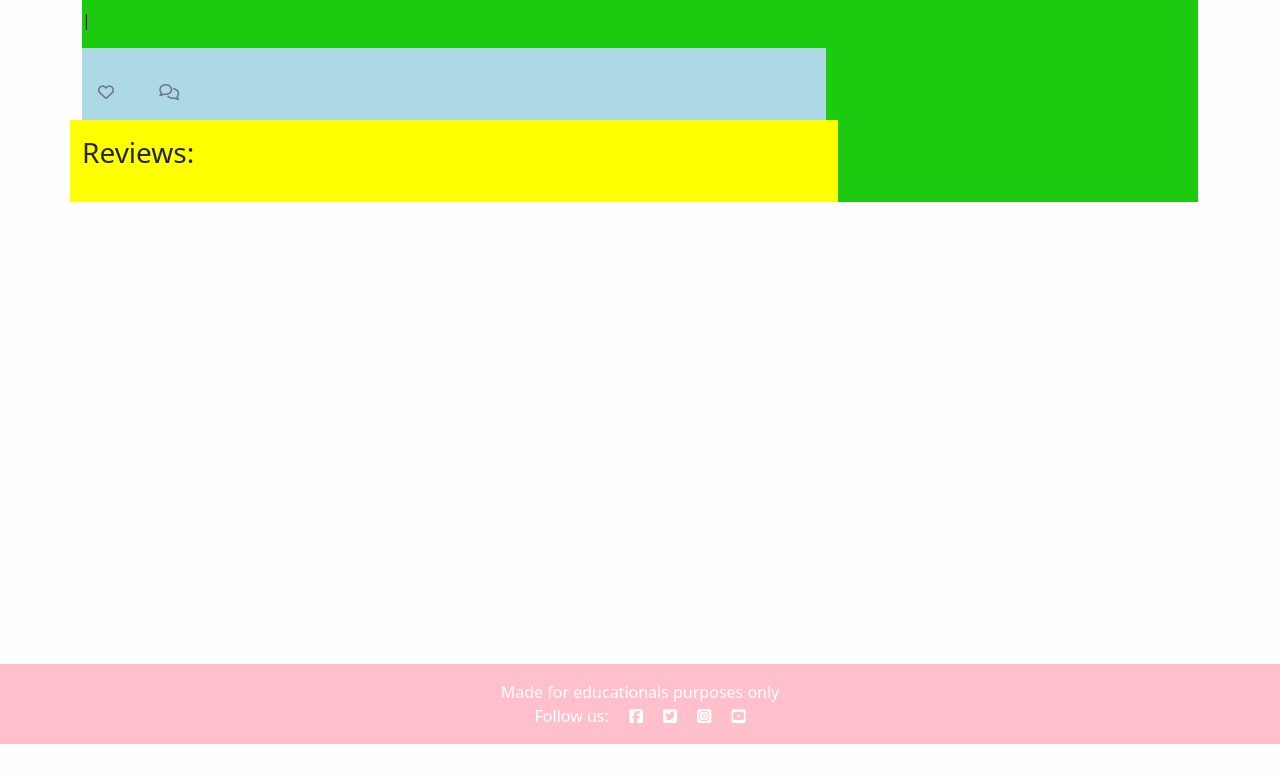
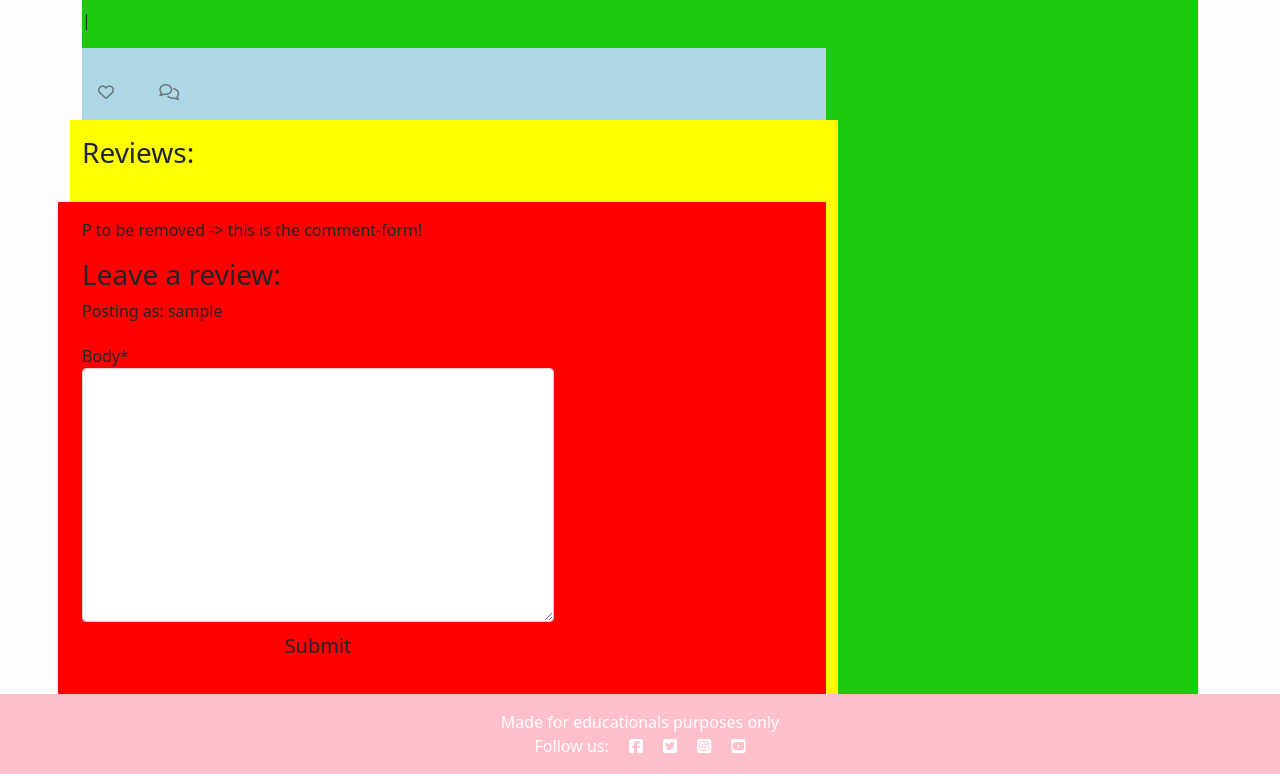
Before and after one commit to SilviaSaverino/Movie-Critique, a Django app: template templates/post_detail.html in a window 1280 px wide. Shown: the part 56-830 px from the top of the page. Before the commit the page ends 800 px from the top, so only its background shows below. Run offline with Django 3.2, Linux system fonts and the light colour scheme; the template is opened without the code that fills it: values that come from a table or form of the project are taken from there, others are empty; the visitor is signed in with stand-in values (Sample User, id 1); some libraries are stand-ins or nearby versions.

Commit message:
edit layout of post_detail

```diff
--- /dev/null
+++ b/blog/forms.py
@@ -0,0 +1,8 @@
+from .models import Comment
+from django import forms
+
+
+class CommentForm(forms.ModelForm):
+    class Meta:
+        model = Comment
+        fields = ('body',)
--- a/blog/views.py
+++ b/blog/views.py
@@ -1,6 +1,7 @@
 from django.shortcuts import render, get_object_or_404
 from django.views import generic, View
 from .models import Post
+from .forms import CommentForm
 
 
 class PostList(generic.ListView):
@@ -25,6 +26,7 @@ class PostDetail(View):
             {
                 "post": post,
                 "reviews": reviews,
-                "liked": liked
+                "liked": liked,
+                "comment_form": CommentForm()
             },
         )
--- a/static/css/style.css
+++ b/static/css/style.css
@@ -102,3 +102,9 @@ footer {
 #reviews {
   background-color: yellow;
 }
+
+/*-------------------------------------------------------------comment-form ----------------------------------------*/
+
+#comment-form {
+  background-color: red;
+}
--- a/templates/post_detail.html
+++ b/templates/post_detail.html
@@ -1,4 +1,6 @@
 {% extends 'base.html' %} {% block content %}
+
+{% load crispy_forms_tags %}
 
 <div class="masthead">
     <div class="container">
@@ -45,6 +47,30 @@
                             {% endfor %}
                         </div>
                     </div>
+
+
+                        <div class="row" id="comment-form">
+                            <div class="col-md-8 mb-4  mt-3 ">
+                                <p>P to be removed -> this is the comment-form!</p>
+                                {% if commented %}
+                            <div class="alert alert-success" role="alert">
+                                Your review is awaiting approval
+                            </div>
+                            {% else %}
+                            {% if user.is_authenticated %}
+
+                            <h3>Leave a review:</h3>
+                            <p>Posting as: {{ user.username }}</p>
+                            <form method="post" style="margin-top: 1.3em;">
+                                {{ comment_form | crispy }}
+                                {% csrf_token %}
+                                <button type="submit" class="btn btn-signup btn-lg">Submit</button>
+                            </form>
+                            {% endif %}
+                            {% endif %}
+                            </div>
+                        </div>
+
                 </div>
             </div>
 
```
